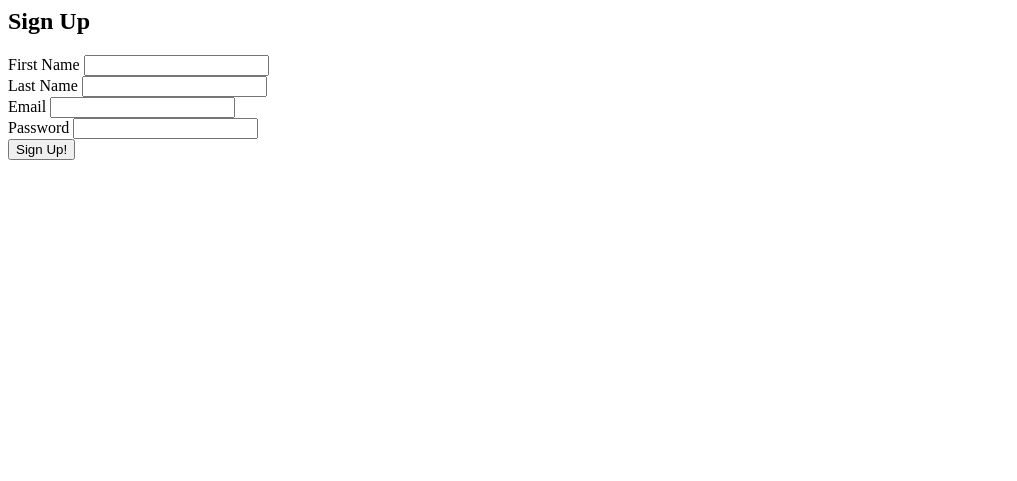
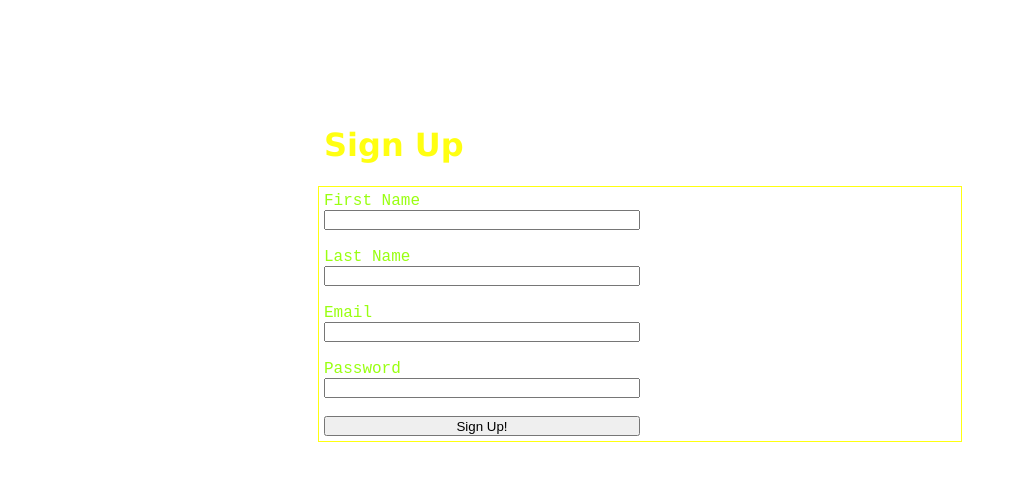
Before and after one commit to foxcroft/p2.rubburduck.biz, a PHP site: page /index/views/v_users_signup.php in a window 1280 px wide. Shown: the top 481 px of the page, without its empty margins (0-1017 px from the left). Run offline with PHP 8.4, Linux system fonts and the light colour scheme.

Commit message:
Updated Version: added CSS and page linking

```diff
--- /dev/null
+++ b/css/default.css
@@ -0,0 +1,72 @@
+h1
+{
+	color:#FFFF11;
+	font-family:Verdana, Geneva, sans-serif;
+	margin-left: 25%;
+	margin-top: 10%;
+}
+
+h2, form
+{
+	color:#99FF11;
+	font-family: "Courier New", Courier, monospace;
+	margin-left: 20%;
+}
+
+p
+{
+	font-family: "Courier New", Courier, monospace;
+}
+
+form
+{
+	margin: auto;
+	padding: 5px;
+	border: 1px solid #FFFF11;
+	width: 50%;
+}
+
+input
+{
+	display: block;
+	height: 20px;
+	width: 50%;
+}
+
+input.button
+{
+	width: 50px;
+	position: absolute;
+	left: 10 px;
+	bottom: 10 px;
+	color: #99FF11;
+}
+input.button.hover
+{
+	color: #66FF11;
+}
+
+a:link {
+	text-decoration: none;
+	color: #000000;
+}
+a:visited {
+	text-decoration: none;
+	color: #000000;
+}
+a:hover {
+	text-decoration: none;
+	color: #99FF11;
+}
+a:active {
+	text-decoration: none;
+	color: #66FF11;
+}
+
+
+#poster_name
+{
+	font-size: 14px;
+	font-family:Verdana, Geneva, sans-serif;
+	color:#99FF11;
+}
--- a/views/v_users_login.php
+++ b/views/v_users_login.php
@@ -1,4 +1,7 @@
-<h2>Log In</h2>
+<head>
+	<link rel="stylesheet" type="text/css" href="/css/default.css">
+</head>
+<h1>Log In</h1>
 
 <form method='POST' action='/users/p_login'>
 
--- a/views/v_users_signup.php
+++ b/views/v_users_signup.php
@@ -1,4 +1,8 @@
-<h2>Sign Up</h2>
+<head>
+	<link rel="stylesheet" type="text/css" href="/css/default.css">
+</head>
+<body>
+	<h1>Sign Up</h1>
 
 	<form method='POST' action='/users/p_signup'>
 
@@ -10,3 +14,4 @@
 		<input type='submit' value='Sign Up!'>
 
 	</form>
+</body>
```
Also changed, not shown: controllers/c_users.php (+30 -5 lines), views/v_index_index.php (+11 -5 lines), views/v_posts_index.php (+16 -5 lines), views/v_users_profile.php (+21 -1 lines). Lines whose indentation alone changed are shown as unchanged.
